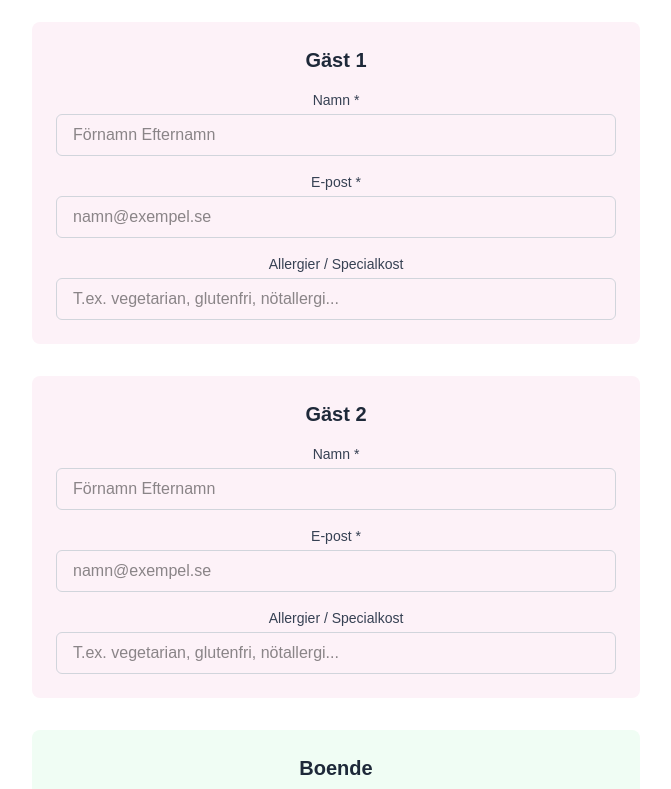
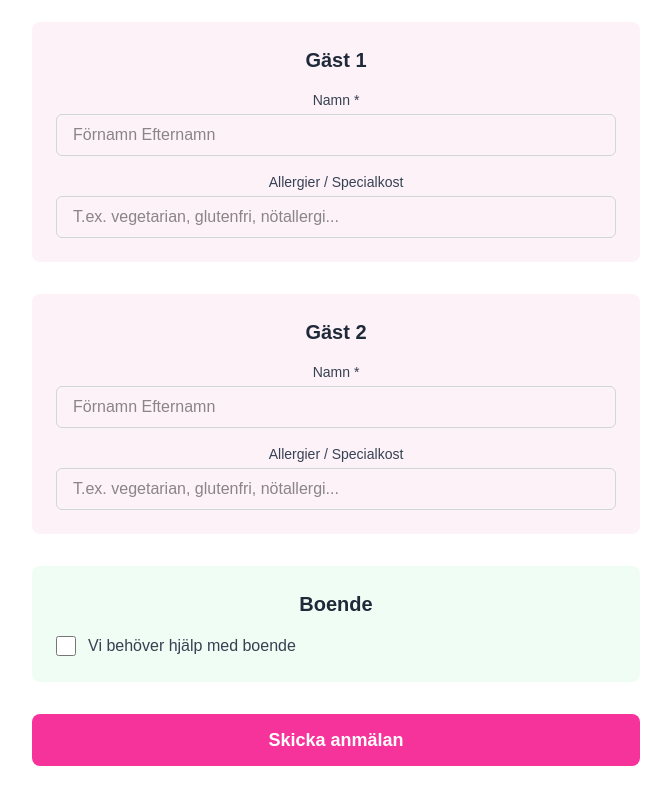
Before and after one commit to Alecktos/alecktos-website, a Next.js app: page / in a window 1280 px wide. Shown: the part 726-1515 px from the top of the page, without its empty margins (304-975 px from the left). Built offline with nearby package versions, Linux system fonts and the light colour scheme.

Commit message:
Remove email from form

```diff
--- a/app/actions/registration.ts
+++ b/app/actions/registration.ts
@@ -2,7 +2,6 @@
 
 interface GuestInfo {
 	name: string;
-	email: string;
 	dietaryRestrictions: string;
 }
 
@@ -17,14 +16,12 @@ export async function submitRegistration(formData: FormData): Promise<{ success:
 	// Extract guest 1 data
 	const guest1: GuestInfo = {
 		name: formData.get("guest1Name") as string,
-		email: formData.get("guest1Email") as string,
 		dietaryRestrictions: formData.get("guest1DietaryRestrictions") as string || "",
 	};
 
 	// Extract guest 2 data
 	const guest2: GuestInfo = {
 		name: formData.get("guest2Name") as string,
-		email: formData.get("guest2Email") as string,
 		dietaryRestrictions: formData.get("guest2DietaryRestrictions") as string || "",
 	};
 
--- a/app/components/RegistrationForm.tsx
+++ b/app/components/RegistrationForm.tsx
@@ -6,7 +6,6 @@ import { submitRegistration } from "@/app/actions/registration";
 
 interface GuestInfo {
 	name: string;
-	email: string;
 	dietaryRestrictions: string;
 }
 
@@ -32,8 +31,8 @@ function SubmitButton() {
 
 export default function RegistrationForm() {
 	const [formState, setFormState] = useState<FormState>({
-		guest1: { name: "", email: "", dietaryRestrictions: "" },
-		guest2: { name: "", email: "", dietaryRestrictions: "" },
+		guest1: { name: "", dietaryRestrictions: "" },
+		guest2: { name: "", dietaryRestrictions: "" },
 		needsAccommodation: false,
 		accommodationNotes: "",
 	});
@@ -104,22 +103,6 @@ export default function RegistrationForm() {
 					</div>
 					<div>
 						<label className="block text-sm font-medium text-gray-700 mb-1">
-							E-post *
-						</label>
-						<input
-							type="email"
-							name="guest1Email"
-							required
-							value={formState.guest1.email}
-							onChange={(e) =>
-								handleGuestChange("guest1", "email", e.target.value)
-							}
-							className="w-full px-4 py-2 border border-gray-300 rounded-md focus:ring-2 focus:ring-pink-500 focus:border-transparent"
-							placeholder="namn@exempel.se"
-						/>
-					</div>
-					<div>
-						<label className="block text-sm font-medium text-gray-700 mb-1">
 							Allergier / Specialkost
 						</label>
 						<input
@@ -154,22 +137,6 @@ export default function RegistrationForm() {
 							}
 							className="w-full px-4 py-2 border border-gray-300 rounded-md focus:ring-2 focus:ring-pink-500 focus:border-transparent"
 							placeholder="Förnamn Efternamn"
-						/>
-					</div>
-					<div>
-						<label className="block text-sm font-medium text-gray-700 mb-1">
-							E-post *
-						</label>
-						<input
-							type="email"
-							name="guest2Email"
-							required
-							value={formState.guest2.email}
-							onChange={(e) =>
-								handleGuestChange("guest2", "email", e.target.value)
-							}
-							className="w-full px-4 py-2 border border-gray-300 rounded-md focus:ring-2 focus:ring-pink-500 focus:border-transparent"
-							placeholder="namn@exempel.se"
 						/>
 					</div>
 					<div>
```
